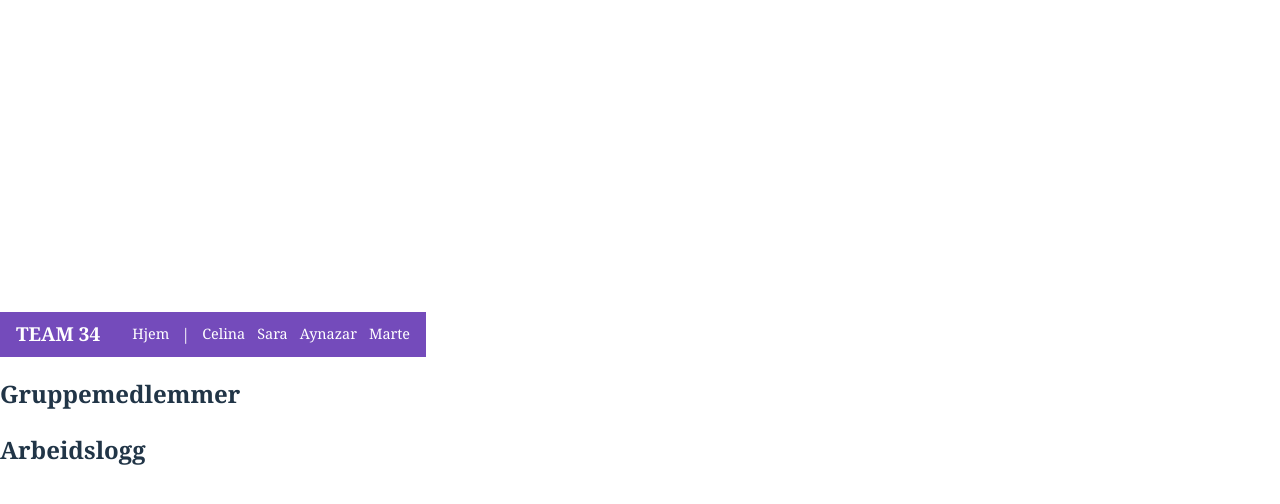
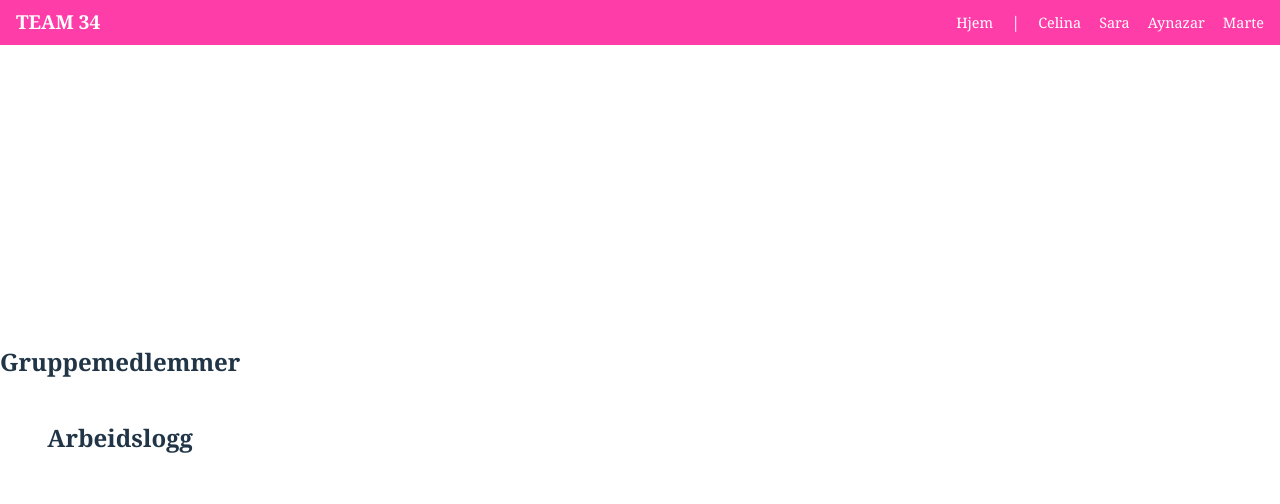
Before and after one commit to Martehalv/Gruppe34_arbeidskrav3, a React (Vite) app: page / in a window 1280 px wide. Shown: the top 504 px of the page. Built offline with nearby package versions, Linux system fonts and the light colour scheme.

Commit message:
Fikset header scss

```diff
--- a/src/App.jsx
+++ b/src/App.jsx
@@ -14,6 +14,6 @@ function App() {
       </Routes>
     </Router>
   );
-} //Skal
+}
 
 export default App;
--- a/src/components/Header.jsx
+++ b/src/components/Header.jsx
@@ -5,7 +5,9 @@ import "../styles/Layout.scss";
 export default function Header() {
   return (
     <header className="menu">
-      <Link to="/" className="team">TEAM 34</Link>
+      <Link to="/" className="team">
+        TEAM 34
+      </Link>
       <nav className="navList">
         <Link to="/">Hjem</Link>
         <span>|</span>
@@ -14,6 +16,6 @@ export default function Header() {
         <Link to="/aynazar">Aynazar</Link>
         <Link to="/marte">Marte</Link>
       </nav>
-    </header> //Jeg liker iste
+    </header> //Jeg liker iste    (?)
   );
 }
--- a/src/components/Home.jsx
+++ b/src/components/Home.jsx
@@ -2,11 +2,13 @@
 export default function Home() {
   return (
     <>
-      <h2>Gruppemedlemmer</h2>
-      <section></section>
+      <main>
+        <h2>Gruppemedlemmer</h2>
+        <section></section>
 
-      <h2>Arbeidslogg</h2>
-      <section></section>
+        <h2>Arbeidslogg</h2>
+        <section></section>
+      </main>
     </>
   );
 }
--- a/src/styles/Layout.scss
+++ b/src/styles/Layout.scss
@@ -1,3 +1,7 @@
+* {
+  box-sizing: border-box;
+}
+
 body {
   margin: 0 auto;
   padding: 0;
@@ -6,7 +10,7 @@ body {
 
 //Styling til Headeren (menyen)
 .menu {
-  background-color: #744bbb;
+  background-color: #ff3da8;
   display: flex;
   justify-content: space-between;
   align-items: center;
@@ -14,6 +18,8 @@ body {
   color: white;
   flex-wrap: wrap;
   width: 100%;
+  position: fixed;
+  top: 0;
 
   .team {
     font-size: 1.2rem;
@@ -24,7 +30,7 @@ body {
   .navList {
     display: flex;
     flex-wrap: wrap;
-    gap: 12px;
+    gap: 18px;
     align-items: center;
 
     a {
@@ -33,6 +39,14 @@ body {
       font-size: 0.9rem;
     }
   }
+}
+
+//Main CSS
+main {
+  display: flex;
+  flex-direction: column;
+  align-items: center;
+  justify-content: center;
 }
 
 //Styling for mobil
```
